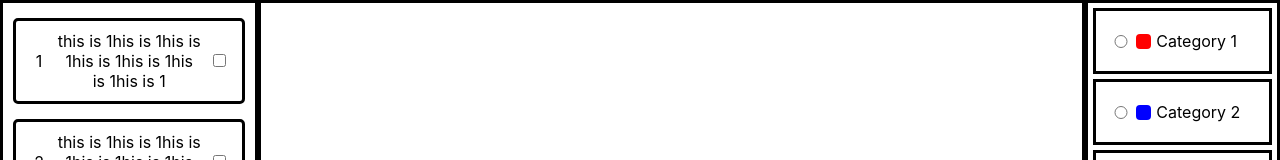
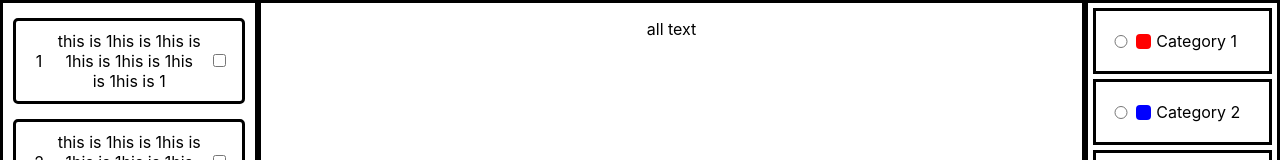
Before and after one commit to smitgor/Classforma, a React (Create React App) app in the folder client/: page / in a window 1280 px wide. Shown: the top 160 px of the page. Built offline with nearby package versions, Linux system fonts and the light colour scheme; no server answers.

Commit message:
few changes in code

```diff
--- a/client/src/App.js
+++ b/client/src/App.js
@@ -3,22 +3,19 @@ import './styles/App.css';
 import React from 'react';
 import List from './components/List';
 import Lables from './components/Lables';
-
+import DisplayText from './components/DisplayText';
+import {showText} from './components/index.js';
 
 function App() {
-  const [data, setData] = React.useState(null);
-  React.useEffect(() => {
-    fetch("/api")
-      .then((res) => res.json())
-      .then((data) => setData(data.message));
-  }, []);
+
   return (
     <div className="App">
       <div class="documentList">
         <List/>
       </div>
       <div class="annotation">
-
+        {showText()}
+        <DisplayText/>
       </div>
       <div class="lables">
         <Lables/>
--- /dev/null
+++ b/client/src/components/DisplayText.js
@@ -0,0 +1,11 @@
+import React from "react"
+
+const DisplayText = () =>{
+    return(
+        <div class="mainTextAera">
+
+        </div>
+    )
+}
+
+export default DisplayText
--- a/client/src/components/List.js
+++ b/client/src/components/List.js
@@ -7,7 +7,7 @@ const List = () => {
          {
             TextFiles.text.map(function(data,i){
                return (
-                  <div class="previewBox">
+                  <div class="previewBox" id={i}>
                      <div class="numbering">
                         {i+1}
                      </div>
--- /dev/null
+++ b/client/src/components/index.js
@@ -0,0 +1,9 @@
+import React from "react";
+
+export function showText(){
+    var x=document.getElementsByClassName("previewBox");
+    console.log(x)
+    return <p>all text</p>
+}
+
+export default showText
```
